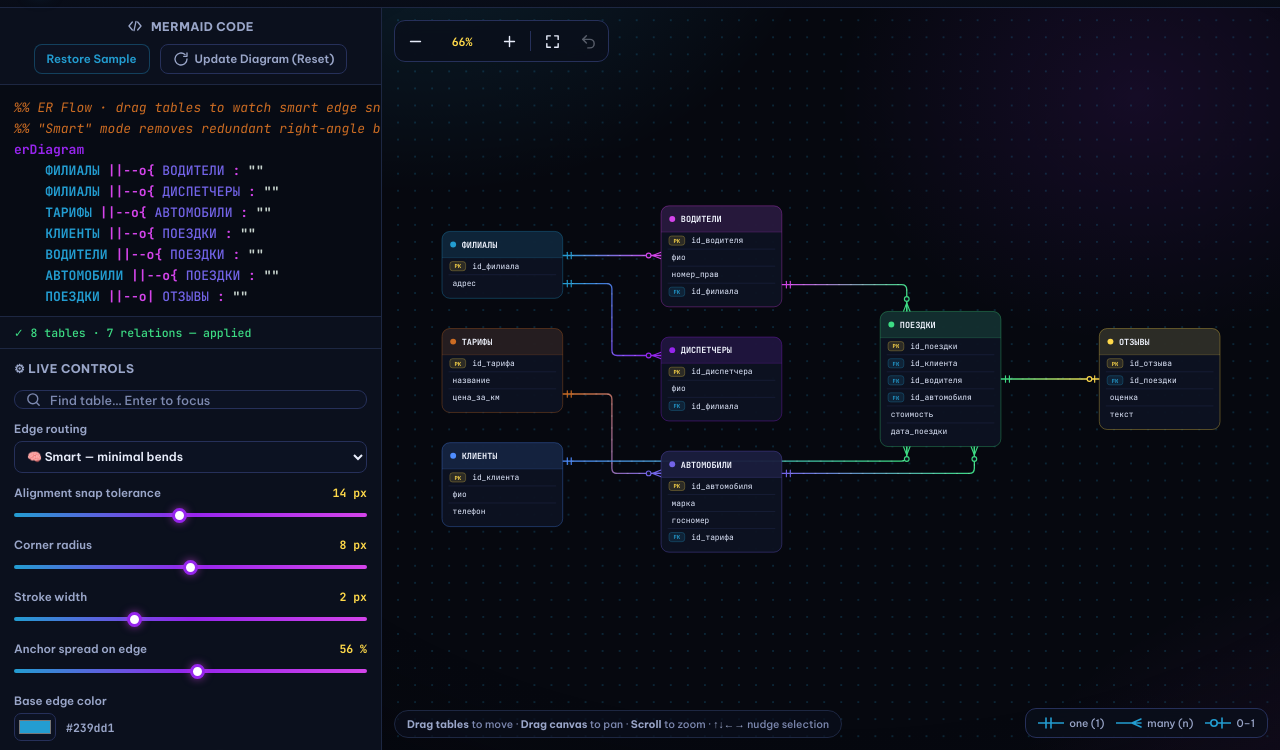
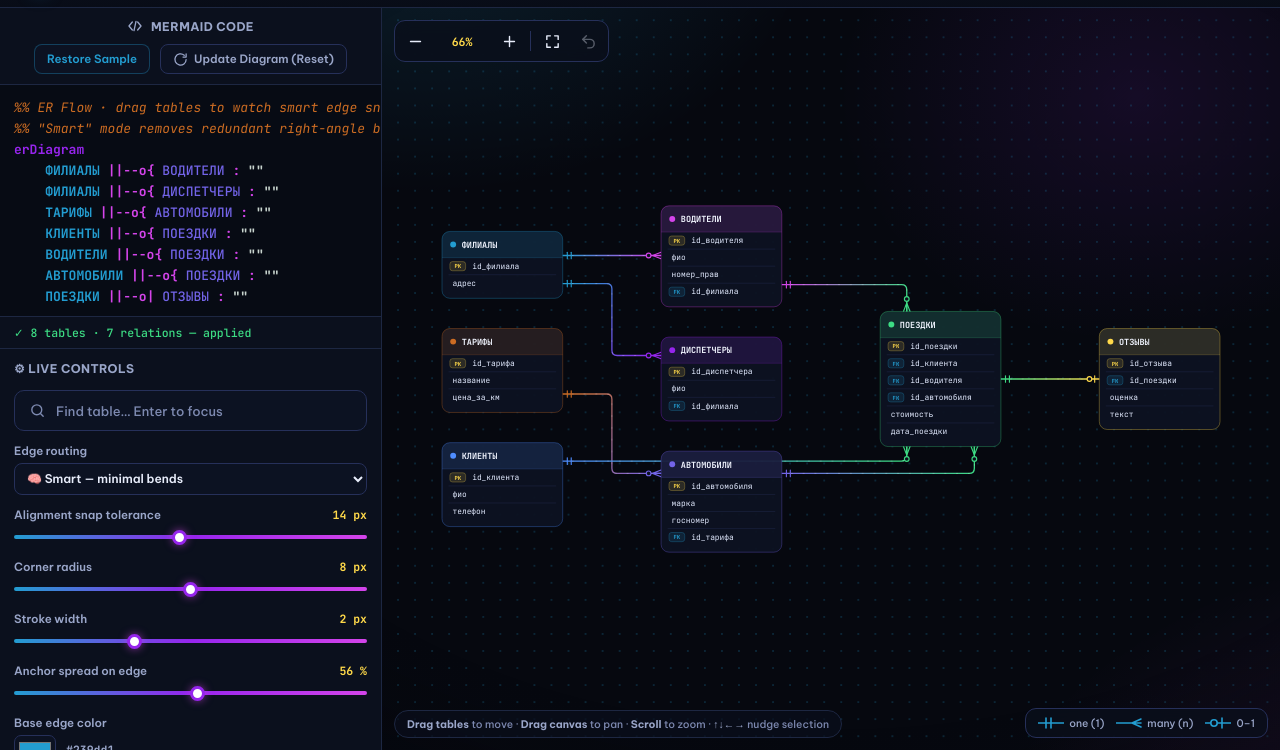
Before and after one commit to ScorpioNov2/er-flow, a plain HTML site: page index.html in a window 1280 px wide. Shown: the part 50-800 px from the top of the page. Drawn offline with Linux system fonts and the light colour scheme.

Commit message:
Enhance UI

```diff
--- a/index.html
+++ b/index.html
@@ -29,13 +29,7 @@ button{font:inherit;color:inherit;background:none;border:0;cursor:pointer}
 button:focus-visible,input:focus-visible,select:focus-visible,textarea:focus-visible{outline:2px solid var(--yellow);outline-offset:2px}
 svg.ic{width:17px;height:17px;stroke:currentColor;fill:none;stroke-width:2;stroke-linecap:round;stroke-linejoin:round;flex:none}
 
-.ic-pair{display:inline-flex;align-items:center;justify-content:center;width:16px;height:16px;flex:none}
-.ic-pair img{width:16px;height:16px;object-fit:contain;display:block}
-.ic-pair img.failed{display:none}
-.ic-pair .fb{display:none;width:16px;height:16px}
-.ic-pair img.failed ~ .fb{display:block}
-
-/* ── Topbar ────────────────────────── */
+/* ── Topbar ─────────────────────────── */
 .topbar{position:relative;z-index:60;height:58px;display:flex;align-items:center;gap:14px;padding:0 14px;
   background:linear-gradient(180deg,#0c1120,#080c17);border-bottom:1px solid var(--line)}
 .brand{display:flex;align-items:center;gap:10px;min-width:0}
@@ -83,10 +77,12 @@ aside{width:382px;flex:none;display:flex;flex-direction:column;min-height:0;back
 .mini:hover{border-color:var(--purple);box-shadow:0 0 10px rgba(150,37,237,.35)}
 .mini.ghost{color:var(--blue);border-color:#239dd155}
 .mini.ghost:hover{border-color:var(--blue);box-shadow:0 0 10px rgba(35,157,209,.35)}
+.mini .ic{width:15px;height:15px}
 
 /* editor header: centered title on its own line, two buttons on a row beneath */
 .editor-head{flex-direction:column;align-items:stretch;gap:10px;flex-wrap:nowrap}
 .eh-title{display:flex;align-items:center;justify-content:center;gap:8px;white-space:nowrap;width:100%}
+.eh-title .ic{width:16px;height:16px}
 .eh-actions{display:flex;align-items:center;justify-content:center;gap:10px;flex-wrap:wrap;width:100%}
 .eh-actions .mini{margin-left:0}
 
@@ -119,8 +115,8 @@ aside{width:382px;flex:none;display:flex;flex-direction:column;min-height:0;back
 
 /* controls */
 .sec-controls{flex:1 1 54%;overflow-y:auto;padding:12px 14px 18px;display:flex;flex-direction:column;gap:12px}
-.search{display:flex;align-items:center;gap:8px;border:1px solid var(--line2);border-radius:9px;background:#0c1222;padding:0 10px;height:34px}
-.search input{flex:1;background:none;border:0;color:var(--ink);font:500 12.5px "Be Vietnam Pro";outline:none}
+.search{display:flex;align-items:center;gap:10px;border:1px solid var(--line2);border-radius:10px;background:#0c1222;padding:11px 14px}
+.search input{flex:1;background:none;border:0;color:var(--ink);font:500 13px "Be Vietnam Pro";outline:none}
 .search input::placeholder{color:var(--dim2)}
 .search svg{color:var(--dim2)}
 .ctl{display:flex;flex-direction:column;gap:5px}
@@ -293,13 +289,13 @@ input[type=color]{width:42px;height:28px;border:1px solid var(--line2);border-ra
     <section class="p-sec sec-editor">
       <div class="p-head editor-head">
         <div class="eh-title">
-          <span class="ic-pair"><img src="icons/mermaid.png" alt="" onerror="this.classList.add('failed')"><svg class="ic fb" viewBox="0 0 24 24"><path d="M8 6 3 12l5 6M16 6l5 6-5 6M13.5 5l-3 14"/></svg></span>
+          <svg class="ic" viewBox="0 0 24 24"><path d="M8 6 3 12l5 6M16 6l5 6-5 6M13.5 5l-3 14"/></svg>
           <span>Mermaid Code</span>
         </div>
         <div class="eh-actions">
           <button class="mini ghost" id="btnSeed">Restore Sample</button>
           <button class="mini" id="btnReset">
-            <span class="ic-pair"><img src="icons/reset.png" alt="" onerror="this.classList.add('failed')"><svg class="ic fb" viewBox="0 0 24 24"><path d="M21 12a9 9 0 1 1-3-6.7M21 3v5h-5"/></svg></span>
+            <svg class="ic" viewBox="0 0 24 24"><path d="M21 12a9 9 0 1 1-3-6.7M21 3v5h-5"/></svg>
             Update Diagram (Reset)
           </button>
         </div>
```
